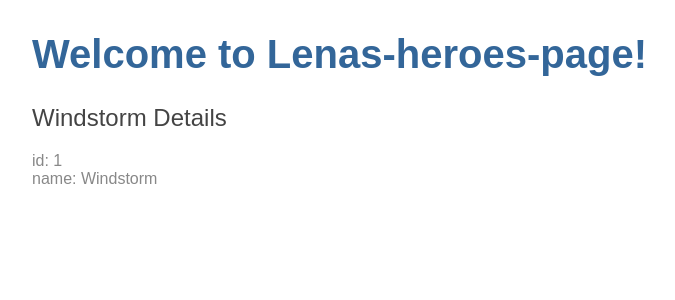
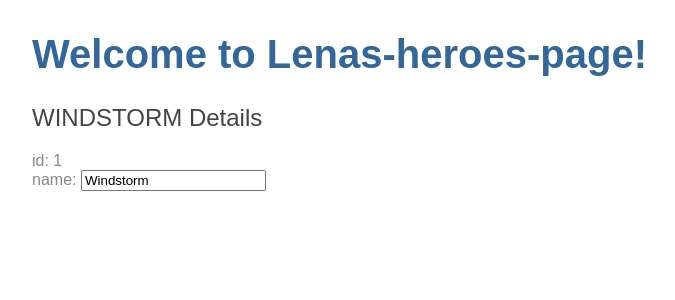
Before and after one commit to lenakoester/AngularHeroesTutorial, an Angular app: page / in a window 1280 px wide. Shown: the top 300 px of the page, without its empty margins (0-675 px from the left). Built offline with nearby package versions, Linux system fonts and the light colour scheme.

Commit message:
Completed Tutorial step 3.

```diff
--- a/src/app/app.module.ts
+++ b/src/app/app.module.ts
@@ -1,5 +1,6 @@
 import { BrowserModule } from '@angular/platform-browser';
 import { NgModule } from '@angular/core';
+import { FormsModule } from '@angular/forms';
 
 import { AppComponent } from './app.component';
 import { HeroesComponent } from './heroes/heroes.component';
@@ -10,7 +11,8 @@
     HeroesComponent
   ],
   imports: [
-    BrowserModule
+    BrowserModule,
+    FormsModule
   ],
   providers: [],
   bootstrap: [AppComponent]
--- a/src/app/heroes/heroes.component.html
+++ b/src/app/heroes/heroes.component.html
@@ -1,3 +1,7 @@
-<h2>{{hero.name}} Details</h2>
+<h2>{{hero.name | uppercase}} Details</h2>
 <div><span>id: </span>{{hero.id}}</div>
-<div><span>name: </span>{{hero.name}}</div>
+<div>
+  <label>name:
+    <input [(ngModel)]="hero.name" placeholder="name">
+  </label>
+</div>
```
Also changed, not shown: src/app/heroes/heroes.component.ts (+4 -3 lines).
